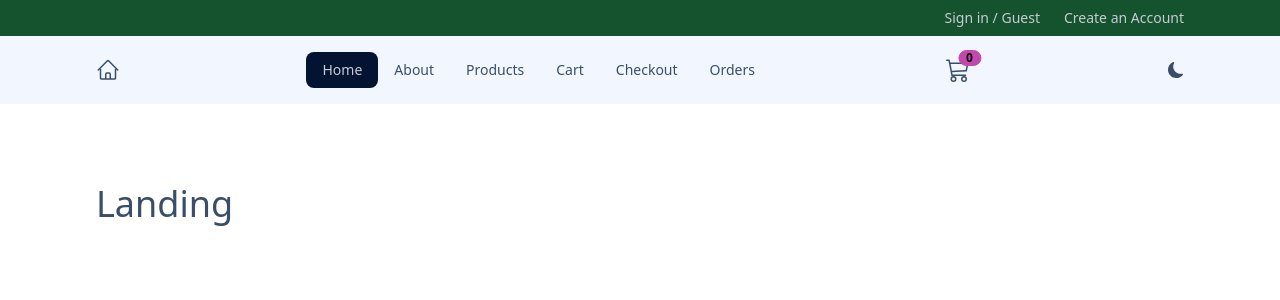
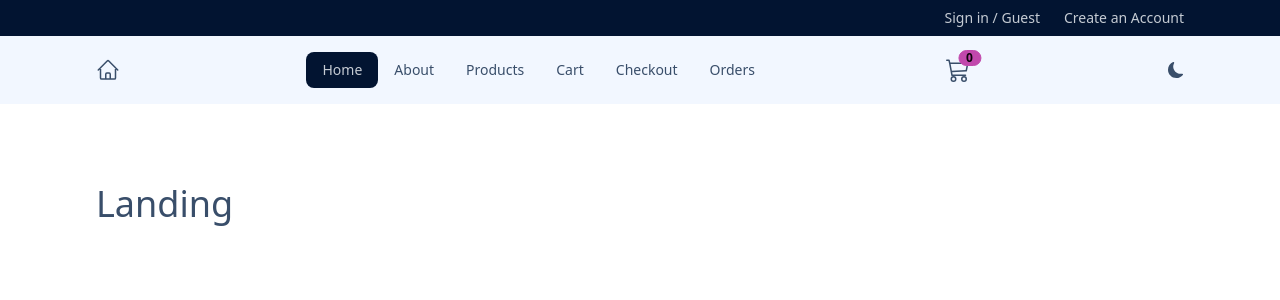
Before and after one commit to IVIehr/react18-sample-project, a React (Vite) app: page / in a window 1280 px wide. Shown: the top 300 px of the page. Built offline with nearby package versions, Linux system fonts and the light colour scheme.

Commit message:
fix: make components compatible with theme

```diff
--- a/src/components/Header.tsx
+++ b/src/components/Header.tsx
@@ -2,7 +2,7 @@ import { Link } from "react-router-dom";
 
 const Header = () => {
   return (
-    <header className="bg-green-900	py-2 text-neutral-content ">
+    <header className="bg-neutral py-2 text-neutral-content ">
       <div className="align-element flex justify-center sm:justify-end ">
         <div className="flex gap-x-6 justify-center items-center">
           <Link to="/login" className="link link-hover text-xs sm:text-sm">
--- a/src/components/SubmitBtn.tsx
+++ b/src/components/SubmitBtn.tsx
@@ -7,7 +7,7 @@ const SubmitBtn = (props: SubmitBtnProps) => {
   return (
     <button
       type="submit"
-      className="btn bg-amber-600 btn-block text-white"
+      className="btn bg-primary btn-block text-white"
       disabled={isSubmitting}
     >
       {isSubmitting ? (
--- a/src/pages/Login.tsx
+++ b/src/pages/Login.tsx
@@ -24,7 +24,7 @@ const Login = () => {
         <div className='mt-4'>
           <SubmitBtn text='login' />
         </div>
-        <button type='button' className='btn bg-emerald-600 btn-block text-white'>
+        <button type='button' className='btn bg-secondary btn-block text-white'>
           guest user
         </button>
         <p className='text-center'>
```
